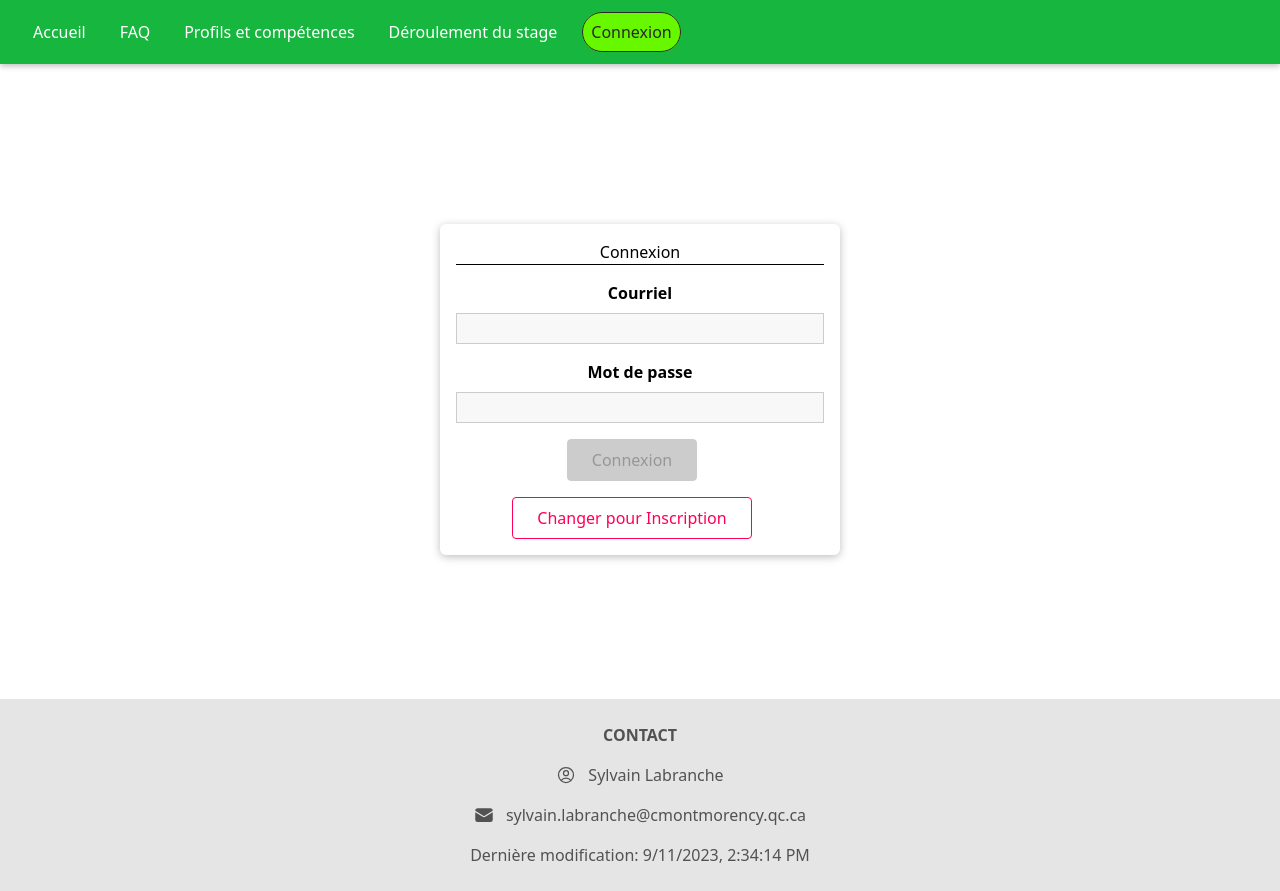
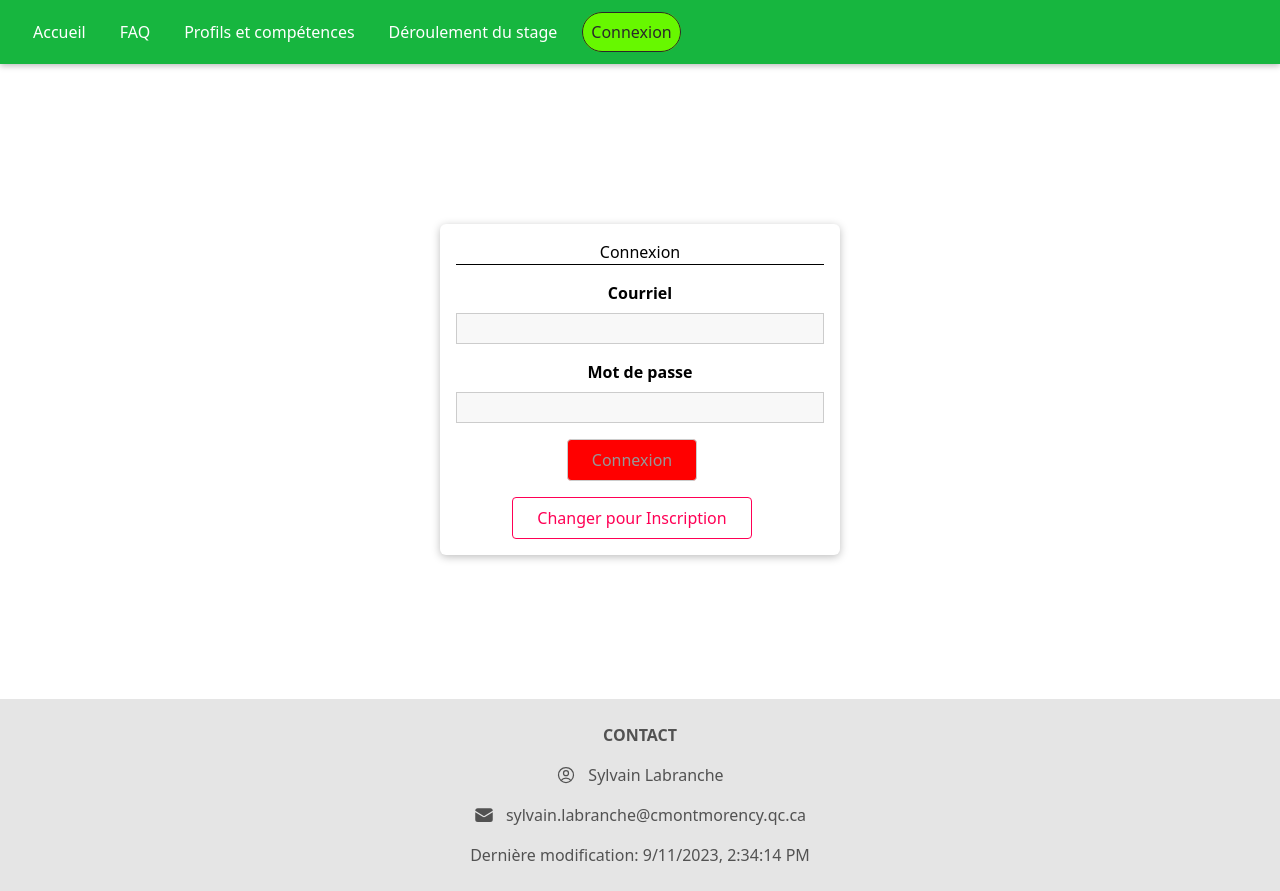
Before and after one commit to PierrickViot-Launier/4205F5, a React (Create React App) app in the folder frontend/: page /Connexion in a window 1280 px wide. Built offline with nearby package versions, Linux system fonts and the light colour scheme.

Commit message:
color fix

```diff
--- a/frontend/src/Components/Form/Button.css
+++ b/frontend/src/Components/Form/Button.css
@@ -3,6 +3,7 @@
     padding: 0.5rem 1.5rem;
     border: 1px solid #ff0055;
     border-radius: 4px;
+    background-color: #FF0000 !important;
     background: #ff0055;
     color: white;
     cursor: pointer;
@@ -22,7 +23,7 @@
   }
 
   .button--inverse {
-    background: white;
+    background-color: white !important;
     color: #ff0055;
   }
 
--- a/frontend/src/shared/Navigation/NavLinks.css
+++ b/frontend/src/shared/Navigation/NavLinks.css
@@ -36,7 +36,7 @@
   font: inherit;
   border: 1px solid white;
   color: white;
-  background: transparent;
+  /*background: transparent;*/
 }
 
 .navLinks button:focus {
```
